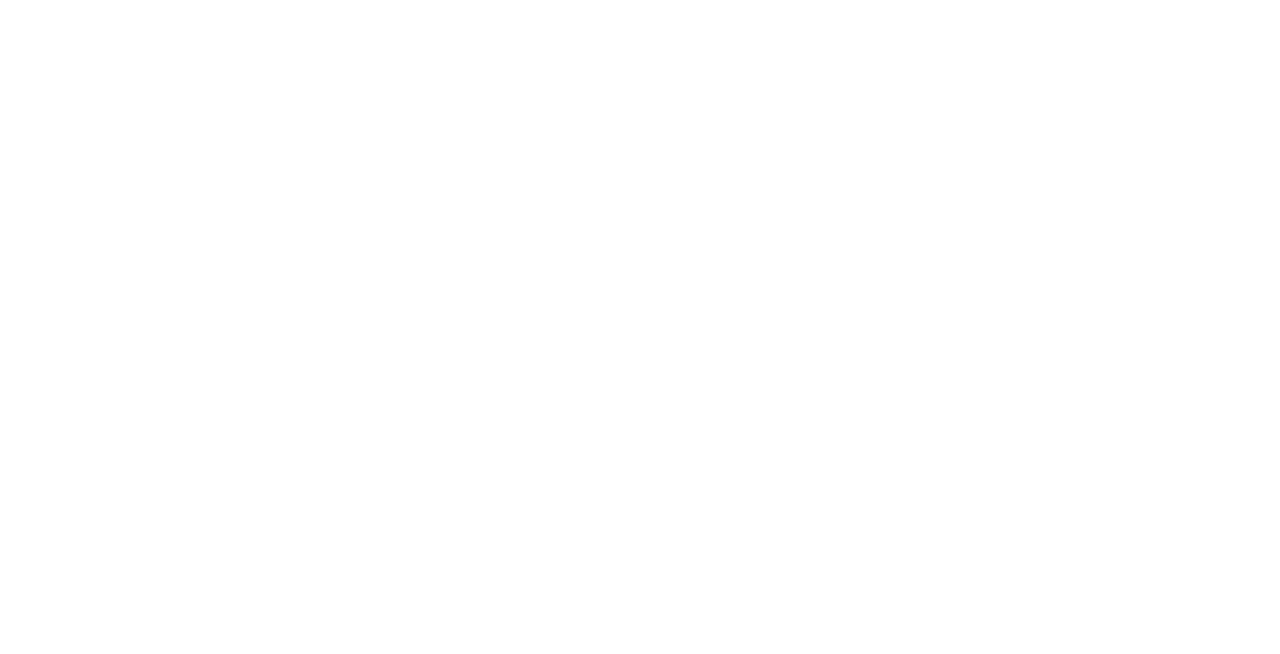
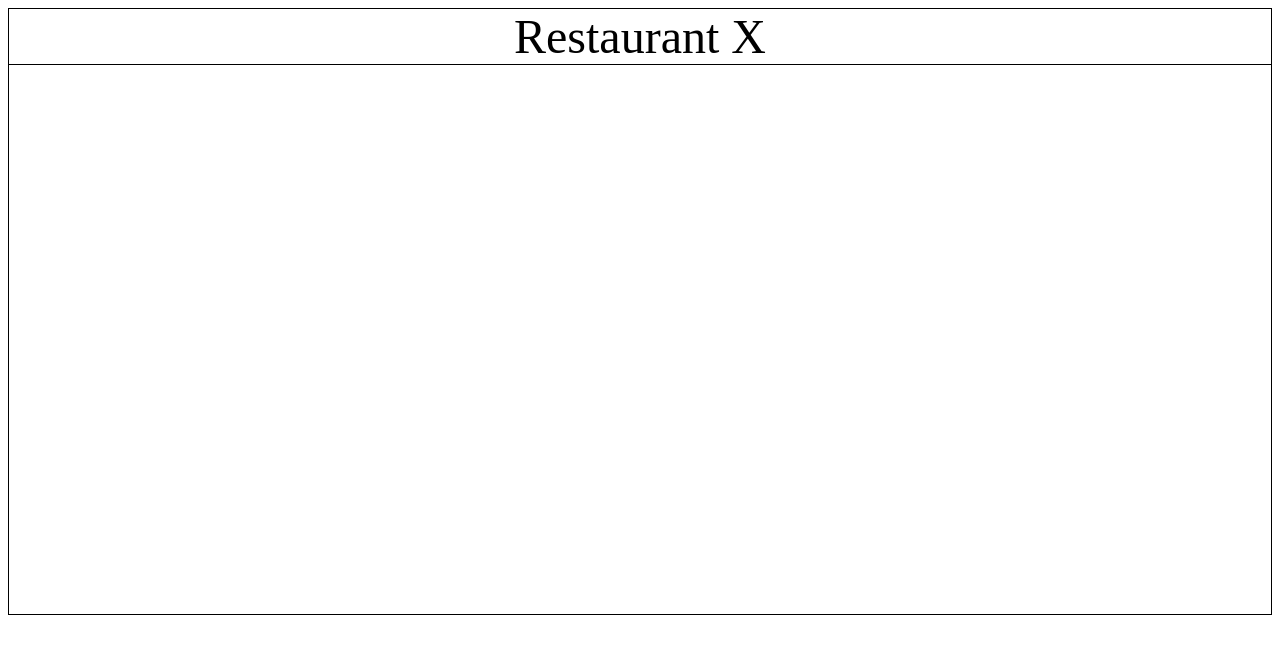
Before and after one commit to cultelise/rest-page, a website built with webpack: page dist/index.html in a window 1280 px wide. Built offline with nearby package versions, Linux system fonts and the light colour scheme.

Commit message:
Basic layout

```diff
--- a/package.json
+++ b/package.json
@@ -19,11 +19,9 @@
   },
   "homepage": "https://github.com/cultelise/rest-page#readme",
   "devDependencies": {
+    "css-loader": "^6.7.1",
+    "style-loader": "^3.3.1",
     "webpack": "^5.74.0",
     "webpack-cli": "^4.10.0"
-  },
-  "dependencies": {
-    "css-loader": "^6.7.1",
-    "style-loader": "^3.3.1"
   }
 }
--- a/src/index.js
+++ b/src/index.js
@@ -1,4 +1,2 @@
+import './init';
 import './style.css';
-
-
-console.log('hell')
--- /dev/null
+++ b/src/init.js
@@ -0,0 +1,13 @@
+const content = document.getElementById('content'),
+  pageTitle = document.createElement('div'),
+  pageBody = document.createElement('div');
+
+pageTitle.id = 'pageTitle';
+pageTitle.textContent = 'Restaurant X';
+pageBody.id = 'pageBody';
+
+
+content.appendChild(pageTitle);
+content.appendChild(pageBody);
+
+export default content;
--- a/src/style.css
+++ b/src/style.css
@@ -0,0 +1,22 @@
+#content *,
+#content {
+  display: grid;
+  grid-template: 1fr 10fr / 1fr;
+  border: 1px solid black;
+}
+
+#pageTitle {
+  grid-row: span 1;
+  grid-template: 1fr / 1fr;
+  text-align: center;
+  border: none;
+  align-items: center;
+  font-size: 3em;
+}
+
+#pageBody {
+  grid-row: 2 span 1;
+  grid-template: 1fr / 1fr 1fr;
+  border: none;
+  border-top: 1px solid black;
+}
--- a/webpack.config.js
+++ b/webpack.config.js
@@ -3,7 +3,7 @@ const path = require('path');
 module.exports = {
   entry: './src/index.js',
   output: {
-    filename: 'main.js',
+    filename: 'bundle.js',
     path: path.resolve(__dirname, 'dist'),
   },
   module: {
```
Also changed, not shown: dist/bundle.js (added), dist/index.html, 1 other file.
